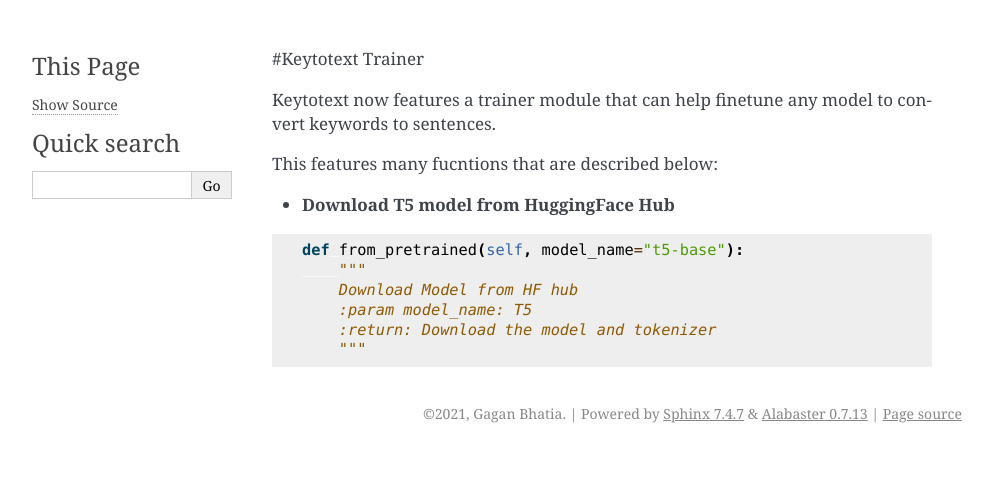
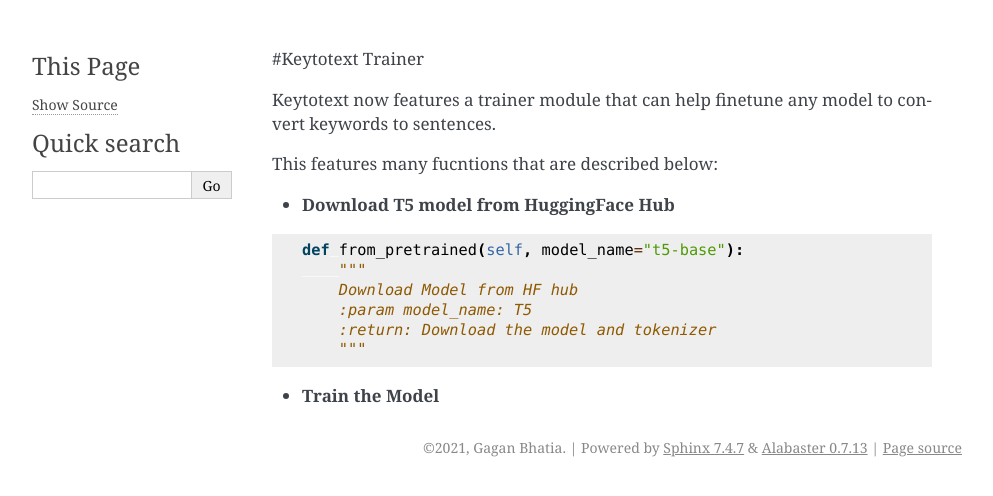
Before and after one commit to gagan3012/keytotext, a Sphinx documentation site: the page built from docs/TRAINER.md, in a window 1280 px wide. Shown: the top 496 px of the page, without its empty margins (148-1141 px from the left). Built offline with Sphinx 7.4.7, drawn with Linux system fonts in a browser that asks for light colours.

Commit message:
Update TRAINER.md

````diff
--- a/docs/TRAINER.md
+++ b/docs/TRAINER.md
@@ -14,3 +14,5 @@ def from_pretrained(self, model_name="t5-base"):
     :return: Download the model and tokenizer
     """
 ```
+
+- ##### Train the Model
````
